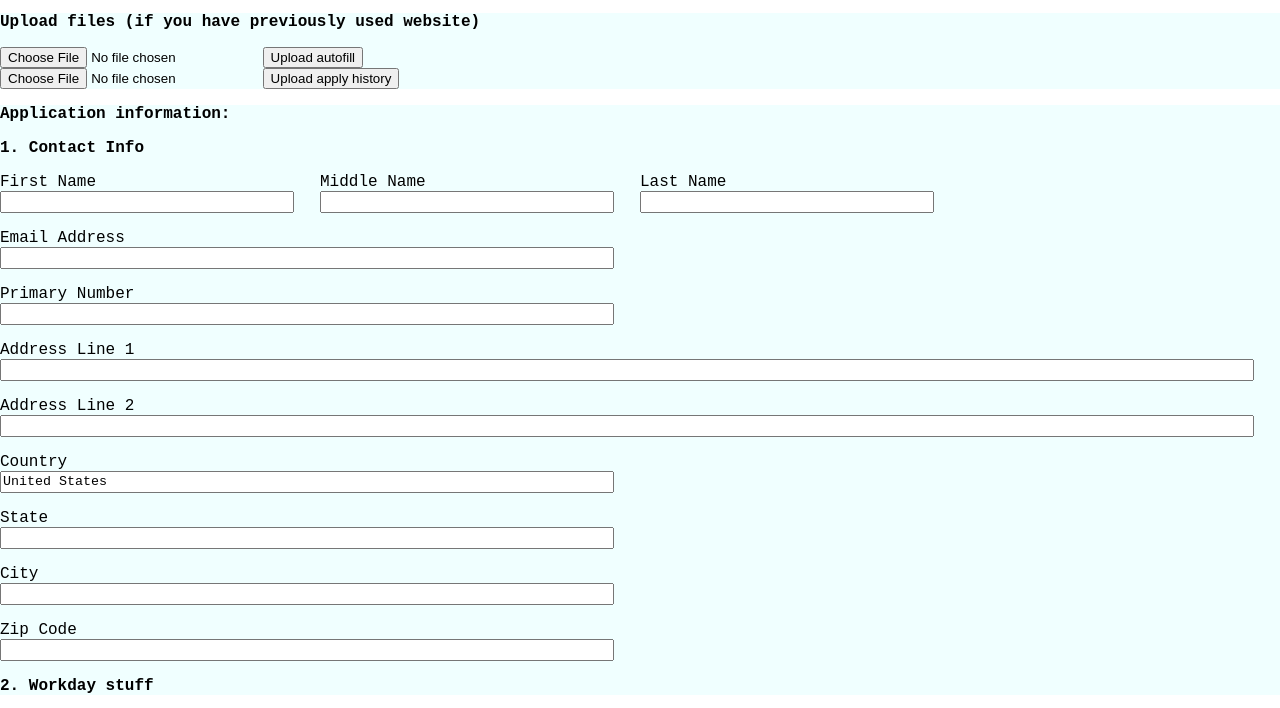
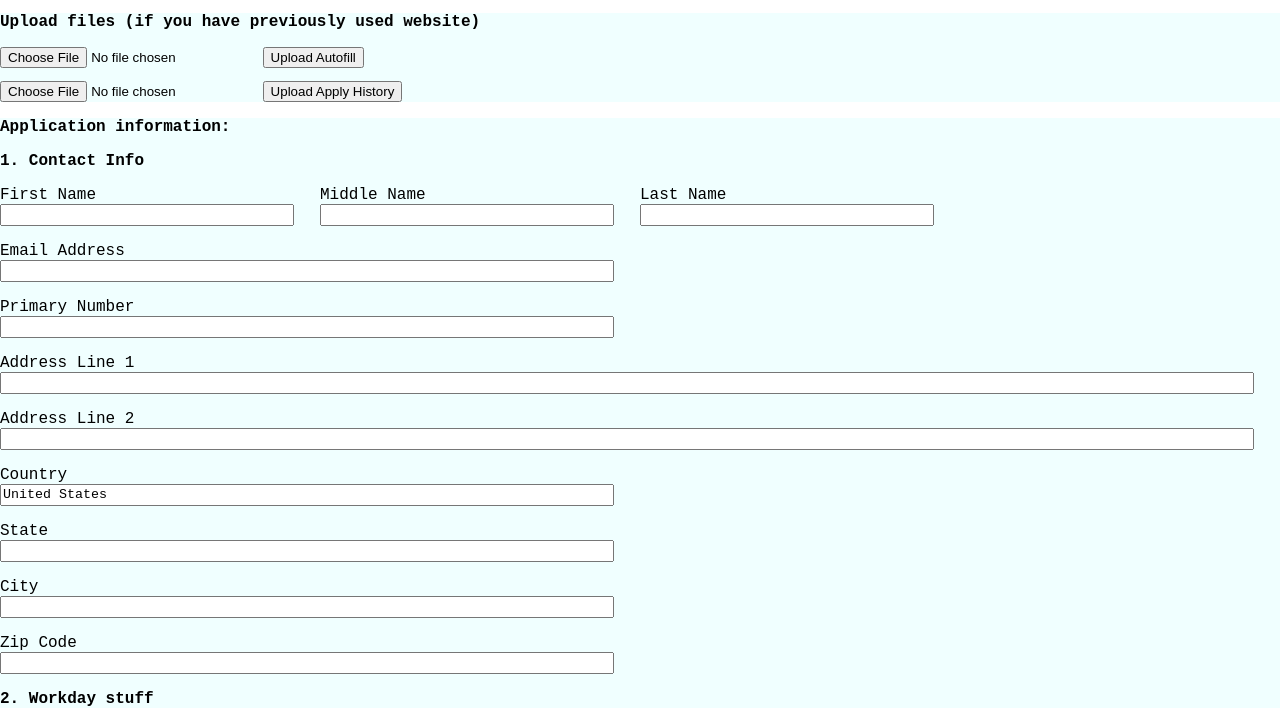
Before and after one commit to Walson124/fastapply, a plain HTML site: page html/apply.html in a window 1280 px wide. Shown: the part 114-822 px from the top of the page. Drawn offline with Linux system fonts and the light colour scheme.

Commit message:
adjusted file upload spacing

```diff
--- a/css/styles.css
+++ b/css/styles.css
@@ -51,6 +51,10 @@ body > div {
     background-color: azure;
 }
 
+.file-upload {
+    margin-bottom: 1%;
+}
+
 .topic-label {
     font-weight: bold;
 }
--- a/html/apply.html
+++ b/html/apply.html
@@ -19,13 +19,13 @@
         </header>
         <div>
             <p class="topic-label">Upload files (if you have previously used website)</p>
-            <form>
+            <form class="file-upload">
                 <input type="file">
-                <input type="submit" value="Upload autofill">
+                <input type="submit" value="Upload Autofill">
             </form>
-            <form>
+            <form class="file-upload">
                 <input type="file">
-                <input type="submit" value="Upload apply history">
+                <input type="submit" value="Upload Apply History">
             </form>
         </div>
         <div>
```
